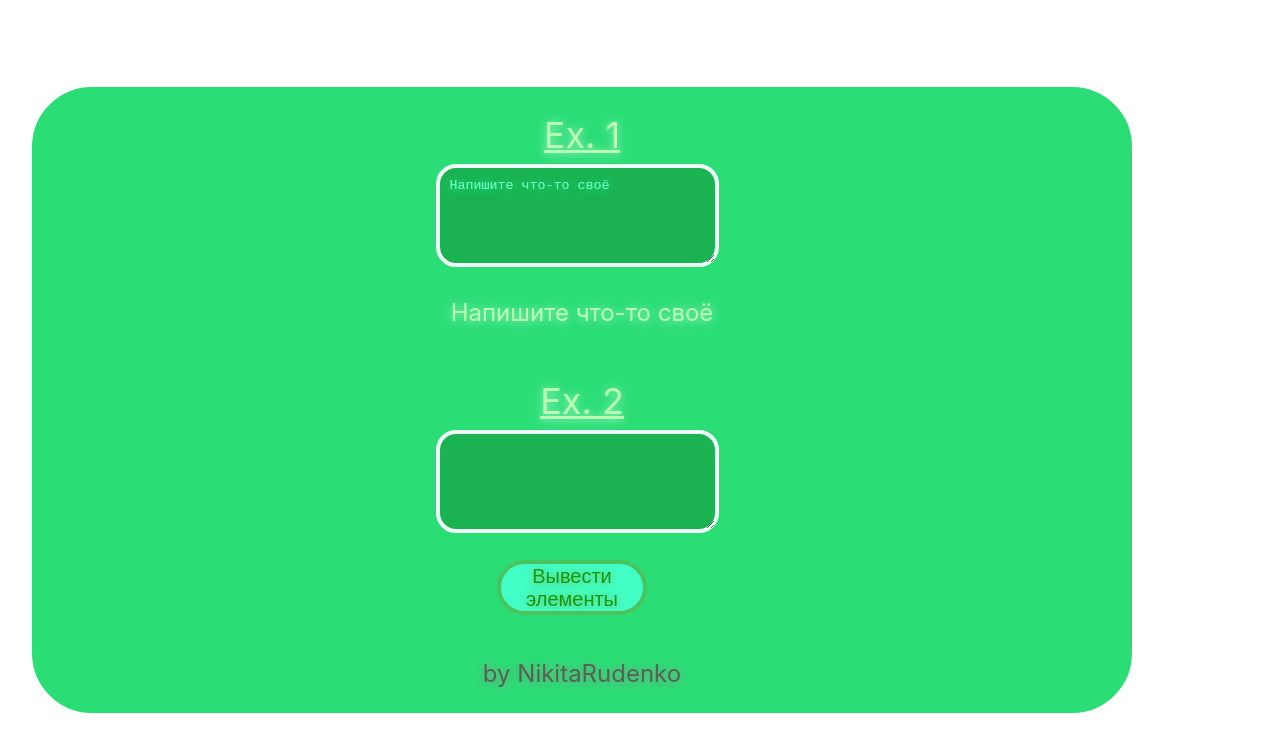
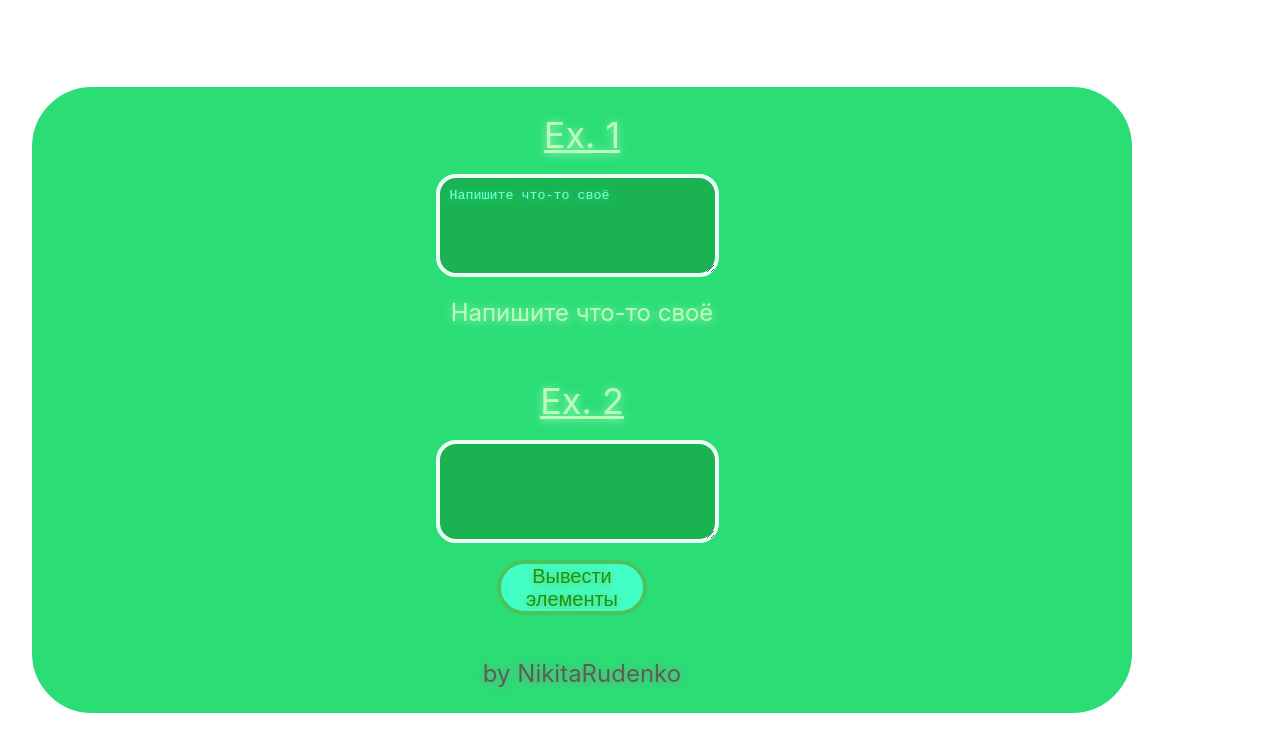
Before and after one commit to nickruden/vue3_base, a Vue app: page / in a window 1280 px wide. Shown: the top 752 px of the page. Built offline with nearby package versions, Linux system fonts and the light colour scheme.

Commit message:
Работа с textarea в Vue(Task_45)

```diff
--- a/src/App.vue
+++ b/src/App.vue
@@ -155,6 +155,8 @@
   }
 
   #main textarea{
+    margin-top: 10px;
+    margin-bottom: -10px;
     border-radius: 20px;
     border: 4px solid rgb(238, 255, 250);
     background-color: rgba(19, 151, 61, 0.616);
```
